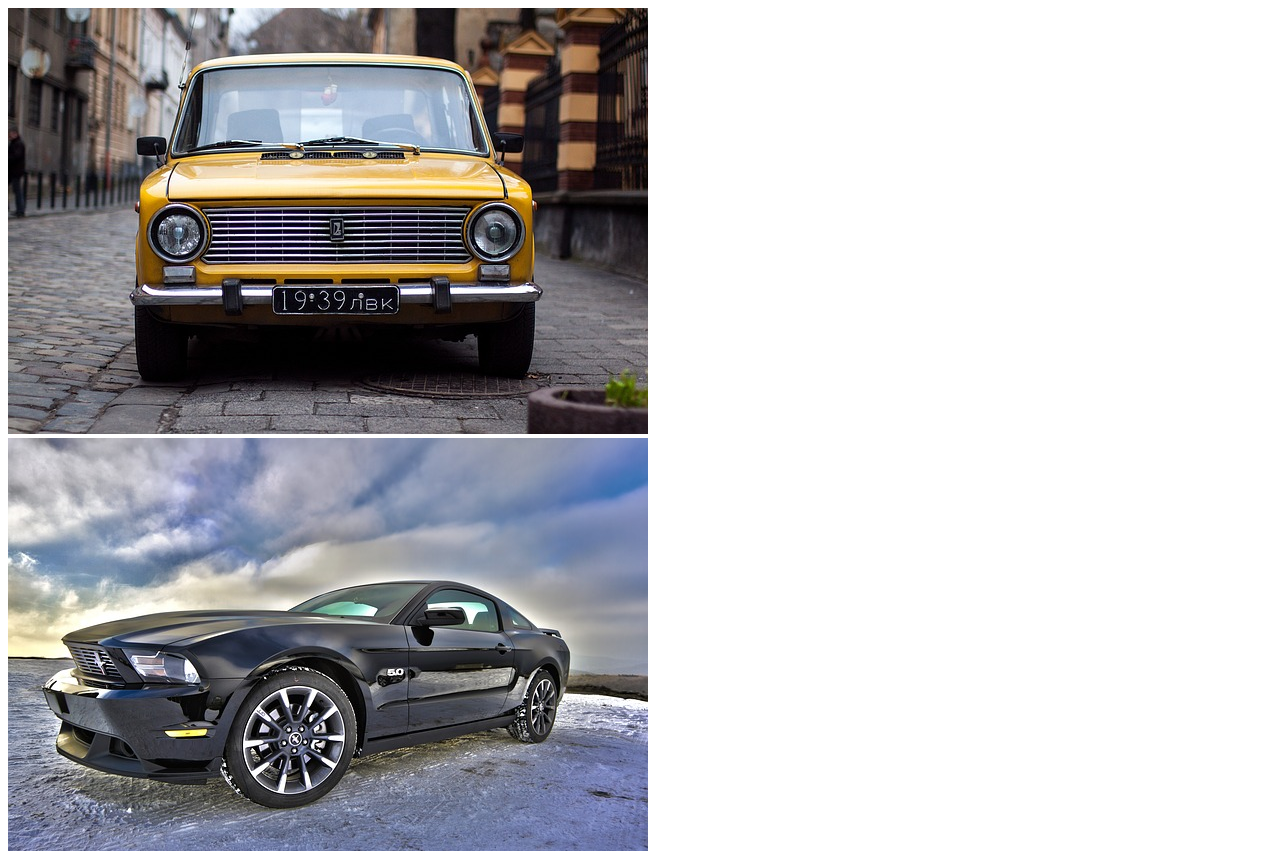
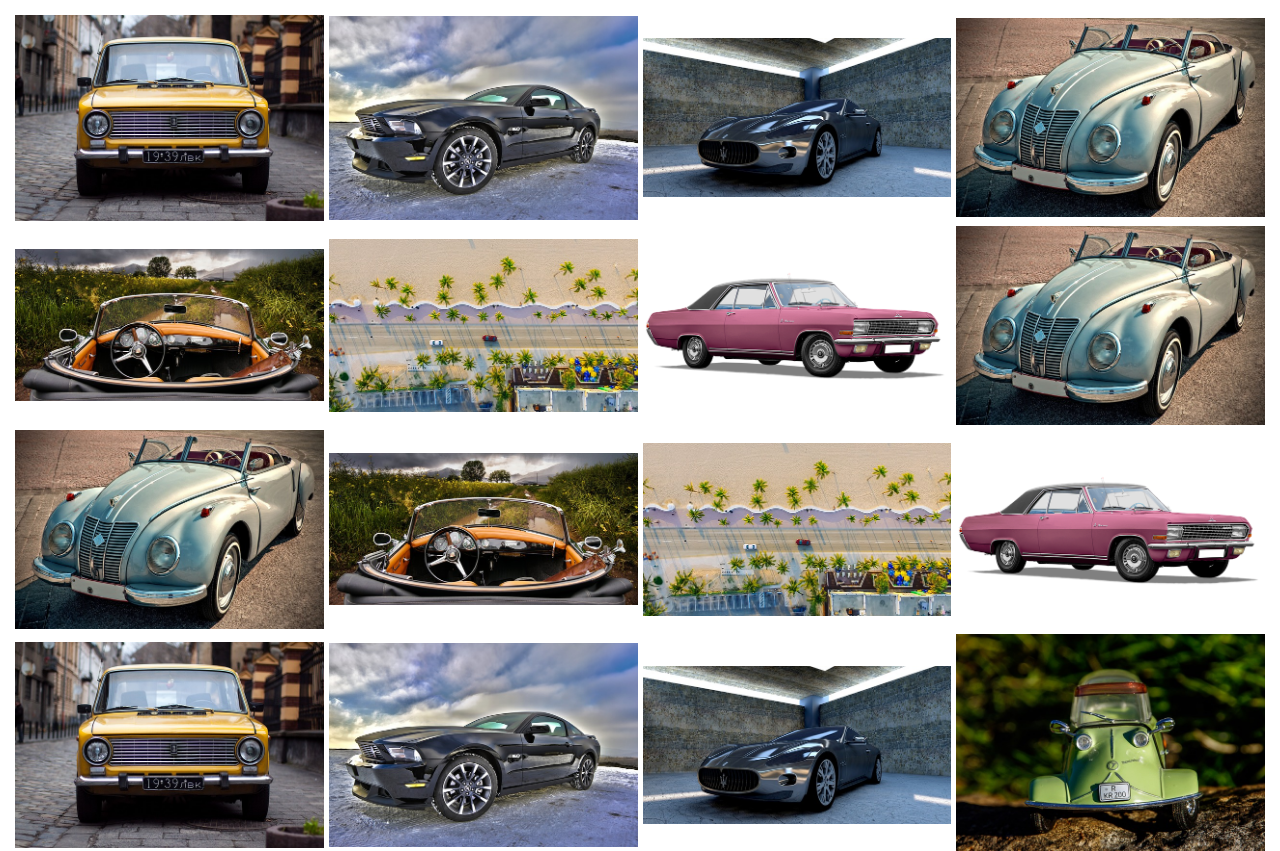
Before and after one commit to Olagoke1234/Grid-Photo-Gallery, a plain HTML site: page index.html in a window 1280 px wide. Shown: the top 851 px of the page. Drawn offline with Linux system fonts and the light colour scheme.

Commit message:
Project Completed

```diff
--- a/index.html
+++ b/index.html
@@ -3,11 +3,10 @@
   <head>
     <title>Grid Photo Gallery</title>
     <meta name="viewport" content="width=device-width, initial-scale=1" />
-    <link rel="stylesheet" type="text/css" href="styling.css" />
+    <link rel="stylesheet" type="text/css" href="style.css" />
   </head>
   <body>
-    <div class="row">
-      <div class="column">
+    <div class="container">
       <img src="images/car1.jpg" />
       <img src="images/car2.jpg" />
       <img src="images/car3.jpg" />
@@ -16,8 +15,6 @@
       <img src="images/car6.jpg" />
       <img src="images/car10.png" />
       <img src="images/car7.jpg" />
-      </div>
-      <div class="column">
       <img src="images/car7.jpg" />
       <img src="images/car5.jpg" />
       <img src="images/car6.jpg" />
@@ -26,8 +23,6 @@
       <img src="images/car2.jpg" />
       <img src="images/car3.jpg" />
       <img src="images/car9.jpg" />
-      </div>
-      <div class="column">
       <img src="images/car9.jpg" />
       <img src="images/car8.jpg" />
       <img src="images/car7.jpg" />
@@ -36,8 +31,6 @@
       <img src="images/car5.jpg" />
       <img src="images/car6.jpg" />
       <img src="images/car8.jpg" />
-      </div>
-      <div class="column">
       <img src="images/car3.jpg" />
       <img src="images/car6.jpg" />
       <img src="images/car9.jpg" />
@@ -47,6 +40,5 @@
       <img src="images/car7.jpg" />
       <img src="images/car5.jpg" />
     </div>
-    </div>
   </body>
 </html>
--- a/style.css
+++ b/style.css
@@ -0,0 +1,16 @@
+* {
+  box-sizing: border-box;
+}
+
+.container > img {
+  width: 100%;
+}
+
+.container {
+  display: grid;
+  grid-template-columns: repeat(auto-fill, minmax(300px, 1fr));
+  grid-gap: 5px;
+  /* justify-items: center; */
+  align-items: center;
+  padding: 7px;
+}
```
Lines whose indentation alone changed are shown as unchanged.
